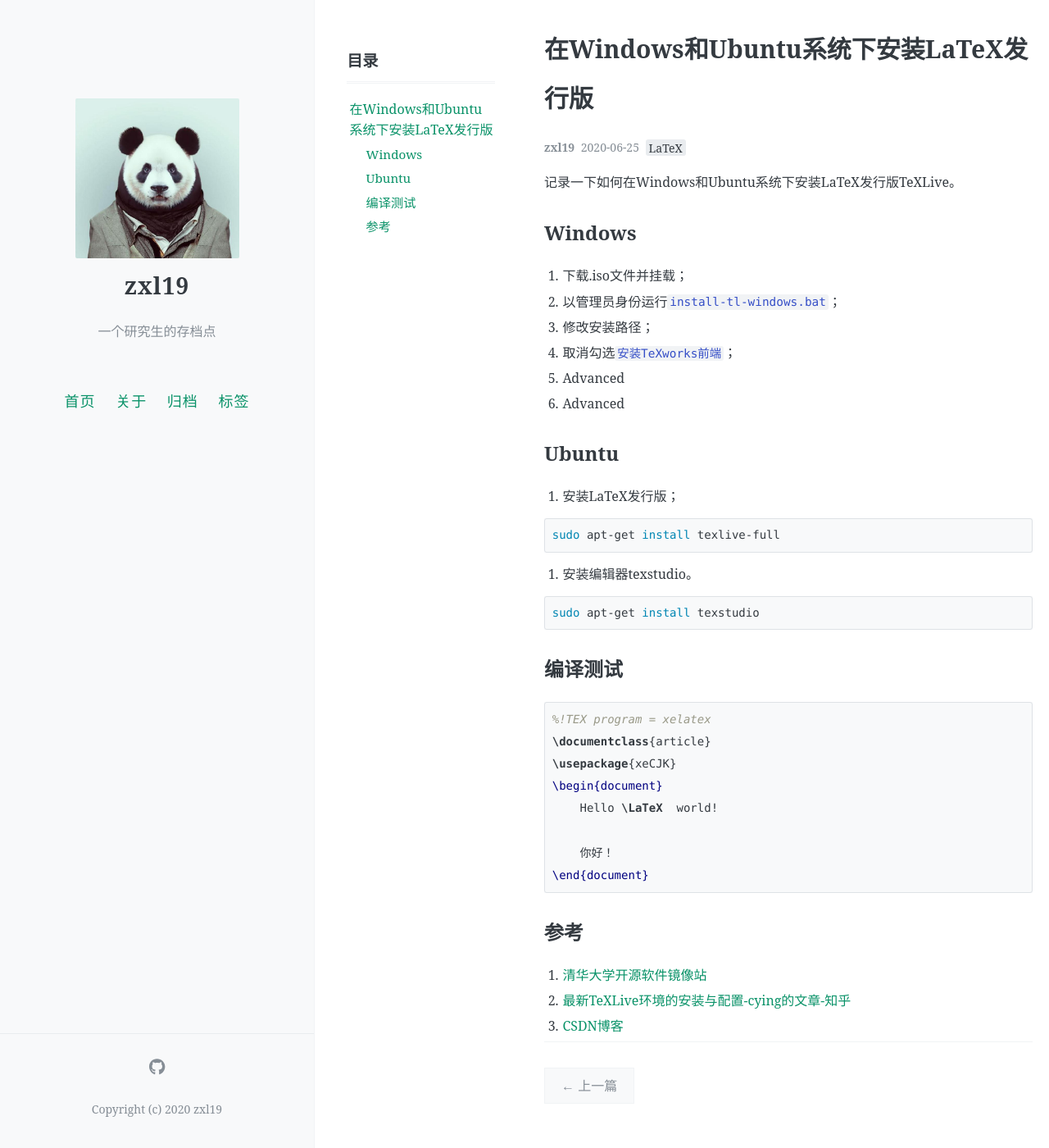
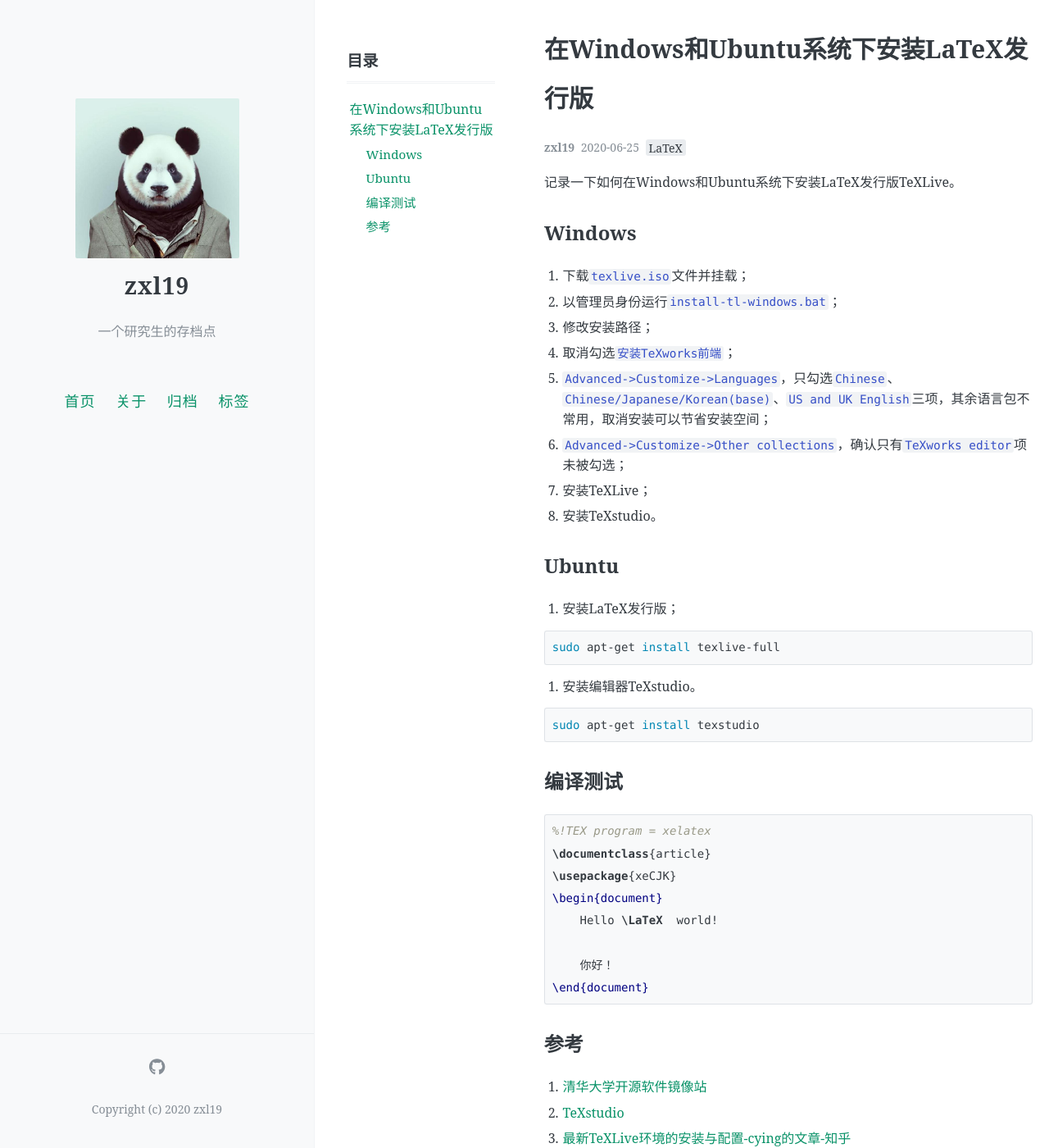
Before and after one commit to zxl19/zxl19.github.io, a Jekyll site: the page built from _posts/2020-06-26-latex-installation.md, in a window 1280 px wide and 1400 px high. Shown: the whole window at 82% size. Built offline with Jekyll 4.4.1, drawn with Linux system fonts in a browser that asks for light colours; comment, search, counter and statistics services are not loaded.

Commit message:
Update 2020-06-26-latex-installation.md

````diff
--- a/_posts/2020-06-26-latex-installation.md
+++ b/_posts/2020-06-26-latex-installation.md
@@ -15,12 +15,14 @@ pinned: false
 
 ## Windows
 
-1. 下载.iso文件并挂载；
+1. 下载`texlive.iso`文件并挂载；
 2. 以管理员身份运行`install-tl-windows.bat`；
 3. 修改安装路径；
 4. 取消勾选`安装TeXworks前端`；
-5. Advanced
-6. Advanced
+5. `Advanced->Customize->Languages`，只勾选`Chinese`、`Chinese/Japanese/Korean(base)`、`US and UK English`三项，其余语言包不常用，取消安装可以节省安装空间；
+6. `Advanced->Customize->Other collections`，确认只有`TeXworks editor`项未被勾选；
+7. 安装TeXLive；
+8. 安装TeXstudio。
 
 ## Ubuntu
 
@@ -30,7 +32,7 @@ pinned: false
 sudo apt-get install texlive-full
 ```
 
-2. 安装编辑器texstudio。
+2. 安装编辑器TeXstudio。
 
 ```shell
 sudo apt-get install texstudio
@@ -52,5 +54,6 @@ sudo apt-get install texstudio
 ## 参考
 
 1. [清华大学开源软件镜像站](https://mirrors.tuna.tsinghua.edu.cn/CTAN/systems/texlive/Images/)
-2. [最新TeXLive环境的安装与配置-cying的文章-知乎](https://zhuanlan.zhihu.com/p/41855480)
-3. [CSDN博客](https://blog.csdn.net/qq_41814939/article/details/82288145)
+2. [TeXstudio](http://texstudio.sourceforge.net/)
+3. [最新TeXLive环境的安装与配置-cying的文章-知乎](https://zhuanlan.zhihu.com/p/41855480)
+4. [CSDN博客](https://blog.csdn.net/qq_41814939/article/details/82288145)
````
